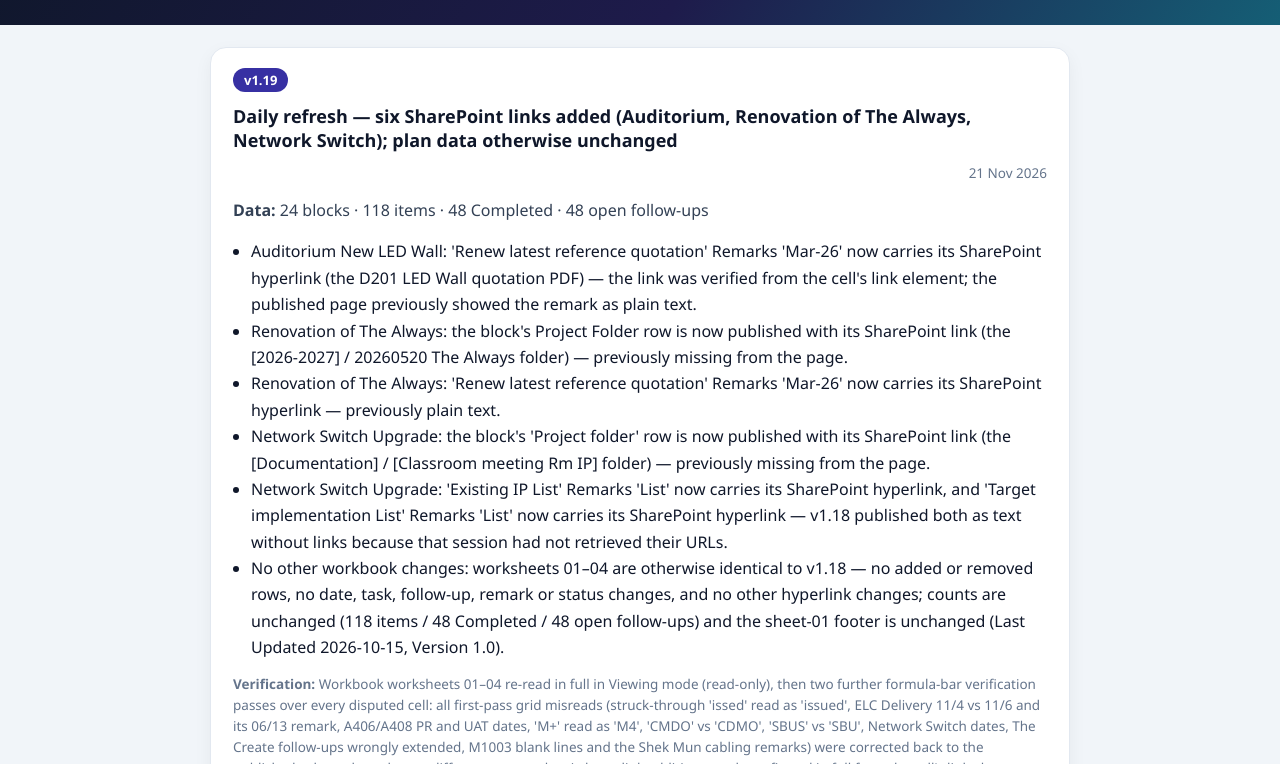
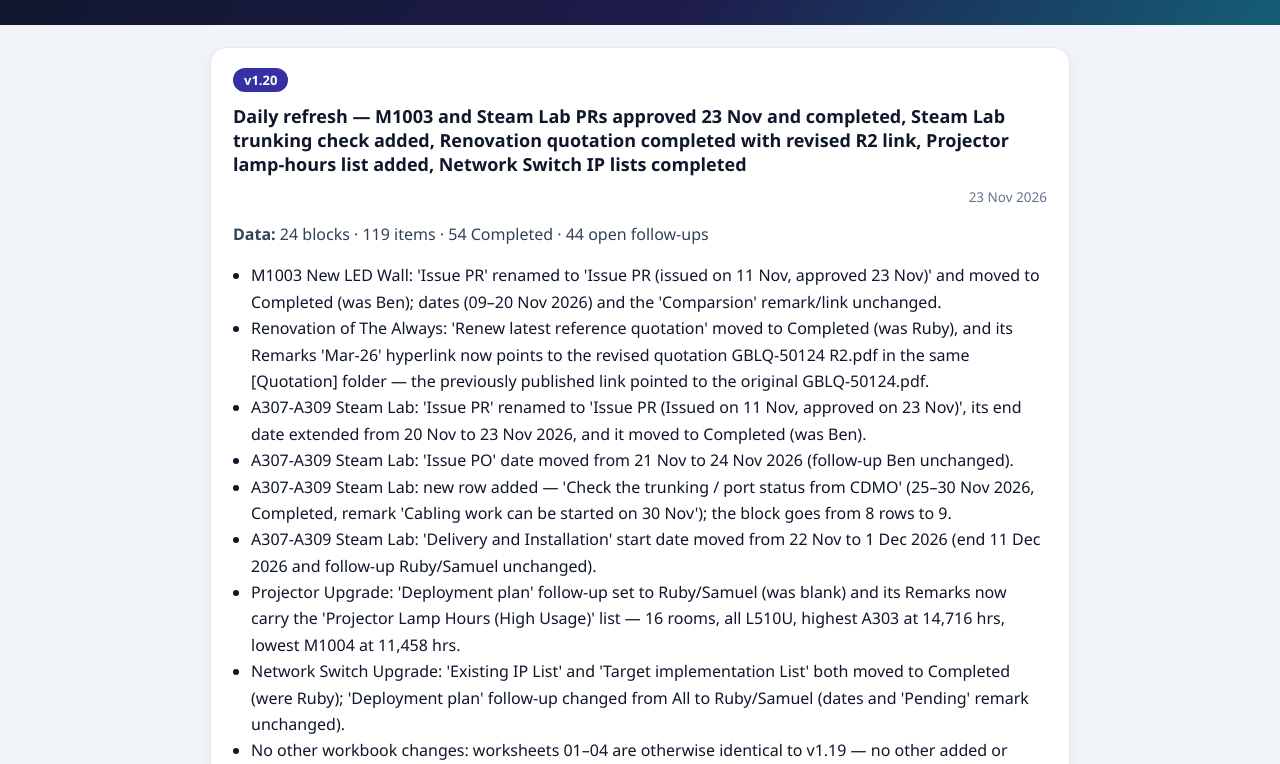
Before and after one commit to dannylky/Support-Portal, a plain HTML site: page annual-plan-change-log.html in a window 1280 px wide. Shown: the part 188-952 px from the top of the page. Drawn offline with Linux system fonts and the light colour scheme.

Commit message:
Annual Plan refresh 23 Nov 2026 (v1.20)

```diff
--- a/annual-plan-change-log.html
+++ b/annual-plan-change-log.html
@@ -34,6 +34,15 @@ body{font-family:"Segoe UI",system-ui,-apple-system,sans-serif;margin:0;backgrou
 <div class="sub">Every published refresh of the Annual Project / Task Plan page, newest first. Refreshed daily at 17:00 HKT. <a href="annual-plan.html">← Back to Annual Plan</a></div>
 </div></header>
 <main class="wrap"><div class="list">
+<article class="entry"><div class="ehead"><span class="vpill">v1.20</span><h2>Daily refresh — M1003 and Steam Lab PRs approved 23 Nov and completed, Steam Lab trunking check added, Renovation quotation completed with revised R2 link, Projector lamp-hours list added, Network Switch IP lists completed</h2><span class="edate">23 Nov 2026</span></div><p class="edata"><strong>Data:</strong> 24 blocks · 119 items · 54 Completed · 44 open follow-ups</p><ul><li>M1003 New LED Wall: &#x27;Issue PR&#x27; renamed to &#x27;Issue PR (issued on 11 Nov, approved 23 Nov)&#x27; and moved to Completed (was Ben); dates (09–20 Nov 2026) and the &#x27;Comparsion&#x27; remark/link unchanged.</li>
+<li>Renovation of The Always: &#x27;Renew latest reference quotation&#x27; moved to Completed (was Ruby), and its Remarks &#x27;Mar-26&#x27; hyperlink now points to the revised quotation GBLQ-50124 R2.pdf in the same [Quotation] folder — the previously published link pointed to the original GBLQ-50124.pdf.</li>
+<li>A307-A309 Steam Lab: &#x27;Issue PR&#x27; renamed to &#x27;Issue PR (Issued on 11 Nov, approved on 23 Nov)&#x27;, its end date extended from 20 Nov to 23 Nov 2026, and it moved to Completed (was Ben).</li>
+<li>A307-A309 Steam Lab: &#x27;Issue PO&#x27; date moved from 21 Nov to 24 Nov 2026 (follow-up Ben unchanged).</li>
+<li>A307-A309 Steam Lab: new row added — &#x27;Check the trunking / port status from CDMO&#x27; (25–30 Nov 2026, Completed, remark &#x27;Cabling work can be started on 30 Nov&#x27;); the block goes from 8 rows to 9.</li>
+<li>A307-A309 Steam Lab: &#x27;Delivery and Installation&#x27; start date moved from 22 Nov to 1 Dec 2026 (end 11 Dec 2026 and follow-up Ruby/Samuel unchanged).</li>
+<li>Projector Upgrade: &#x27;Deployment plan&#x27; follow-up set to Ruby/Samuel (was blank) and its Remarks now carry the &#x27;Projector Lamp Hours (High Usage)&#x27; list — 16 rooms, all L510U, highest A303 at 14,716 hrs, lowest M1004 at 11,458 hrs.</li>
+<li>Network Switch Upgrade: &#x27;Existing IP List&#x27; and &#x27;Target implementation List&#x27; both moved to Completed (were Ruby); &#x27;Deployment plan&#x27; follow-up changed from All to Ruby/Samuel (dates and &#x27;Pending&#x27; remark unchanged).</li>
+<li>No other workbook changes: worksheets 01–04 are otherwise identical to v1.19 — no other added or removed rows, no other date, task, follow-up, remark or status changes, and no other hyperlink changes; the sheet-01 footer is unchanged (Last Updated 2026-10-15, Version 1.0). Counts rise from 118 items / 48 Completed / 48 open follow-ups to 119 / 54 / 44.</li></ul><p class="ever"><strong>Verification:</strong> Workbook worksheets 01–04 re-read in full in Viewing mode (read-only), then a formula-bar verification pass over 17 disputed cells and a separate link-dialog read of the Renovation Remarks link: first-pass grid misreads (struck-through &#x27;issed&#x27; read as &#x27;issued&#x27;, ELC Delivery 11/4 vs 11/6, the A406/A408 UAT Chinese lines, &#x27;on site&#x27; spacing, M3 &#x27;CMDO advise&#x27;, the Wireless Microphone &#x27;Pending&#x27; column, and truncated hyperlink URLs) were all corrected back to the published values; every adopted change was formula-bar verified at its exact cell address, and the new Renovation link was read in full twice from the link dialog and followed to confirm it opens GBLQ-50124 R2.pdf. Counts, the 23 Nov 2026 stamp, the v1.20 badge, filters and SharePoint links checked locally, then verified live after pushing.</p></article>
 <article class="entry"><div class="ehead"><span class="vpill">v1.19</span><h2>Daily refresh — six SharePoint links added (Auditorium, Renovation of The Always, Network Switch); plan data otherwise unchanged</h2><span class="edate">21 Nov 2026</span></div><p class="edata"><strong>Data:</strong> 24 blocks · 118 items · 48 Completed · 48 open follow-ups</p><ul><li>Auditorium New LED Wall: &#x27;Renew latest reference quotation&#x27; Remarks &#x27;Mar-26&#x27; now carries its SharePoint hyperlink (the D201 LED Wall quotation PDF) — the link was verified from the cell&#x27;s link element; the published page previously showed the remark as plain text.</li>
 <li>Renovation of The Always: the block&#x27;s Project Folder row is now published with its SharePoint link (the [2026-2027] / 20260520 The Always folder) — previously missing from the page.</li>
 <li>Renovation of The Always: &#x27;Renew latest reference quotation&#x27; Remarks &#x27;Mar-26&#x27; now carries its SharePoint hyperlink — previously plain text.</li>
```
Also changed, not shown: annual-plan.html (+3 -3 lines).
